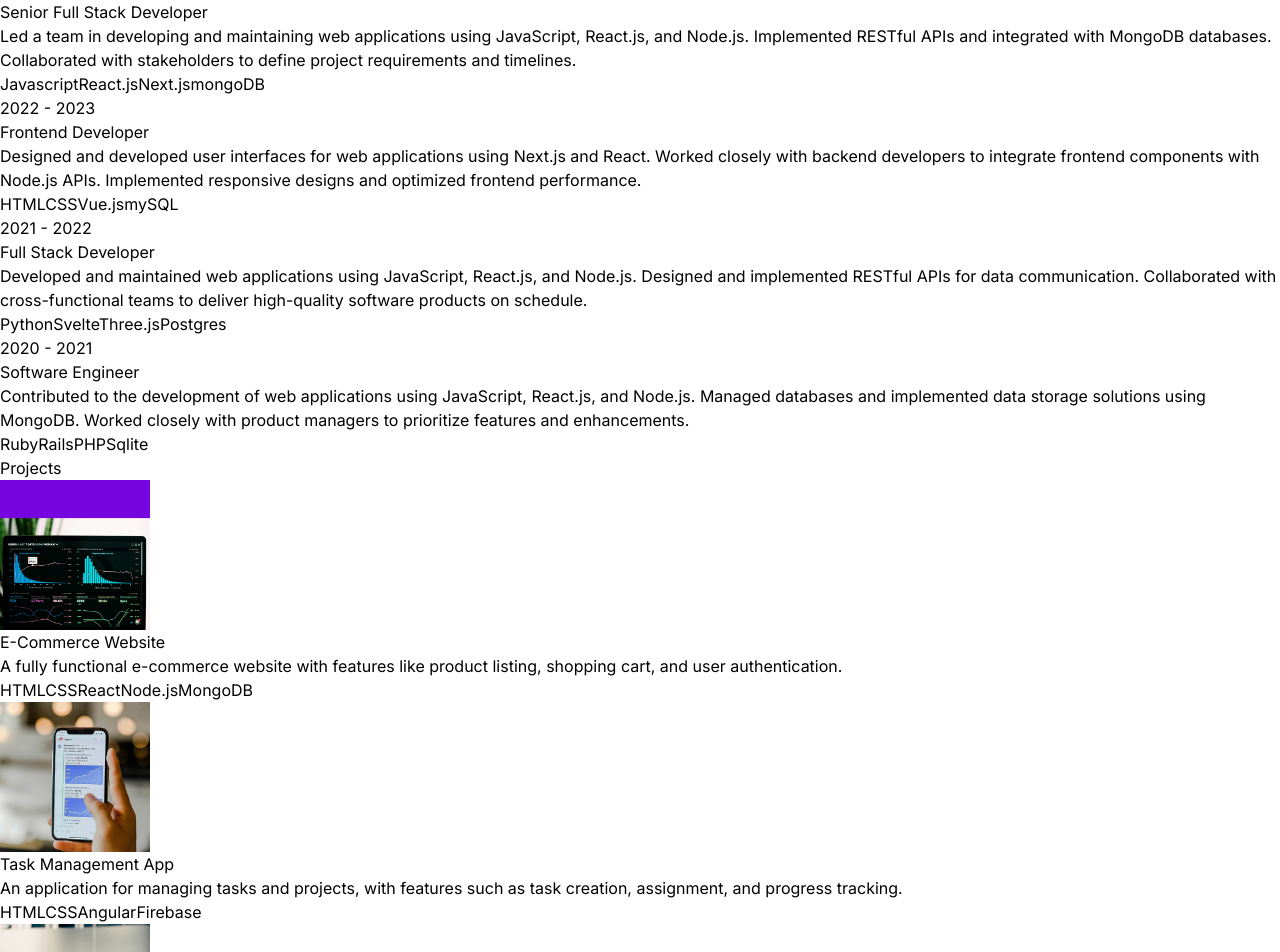
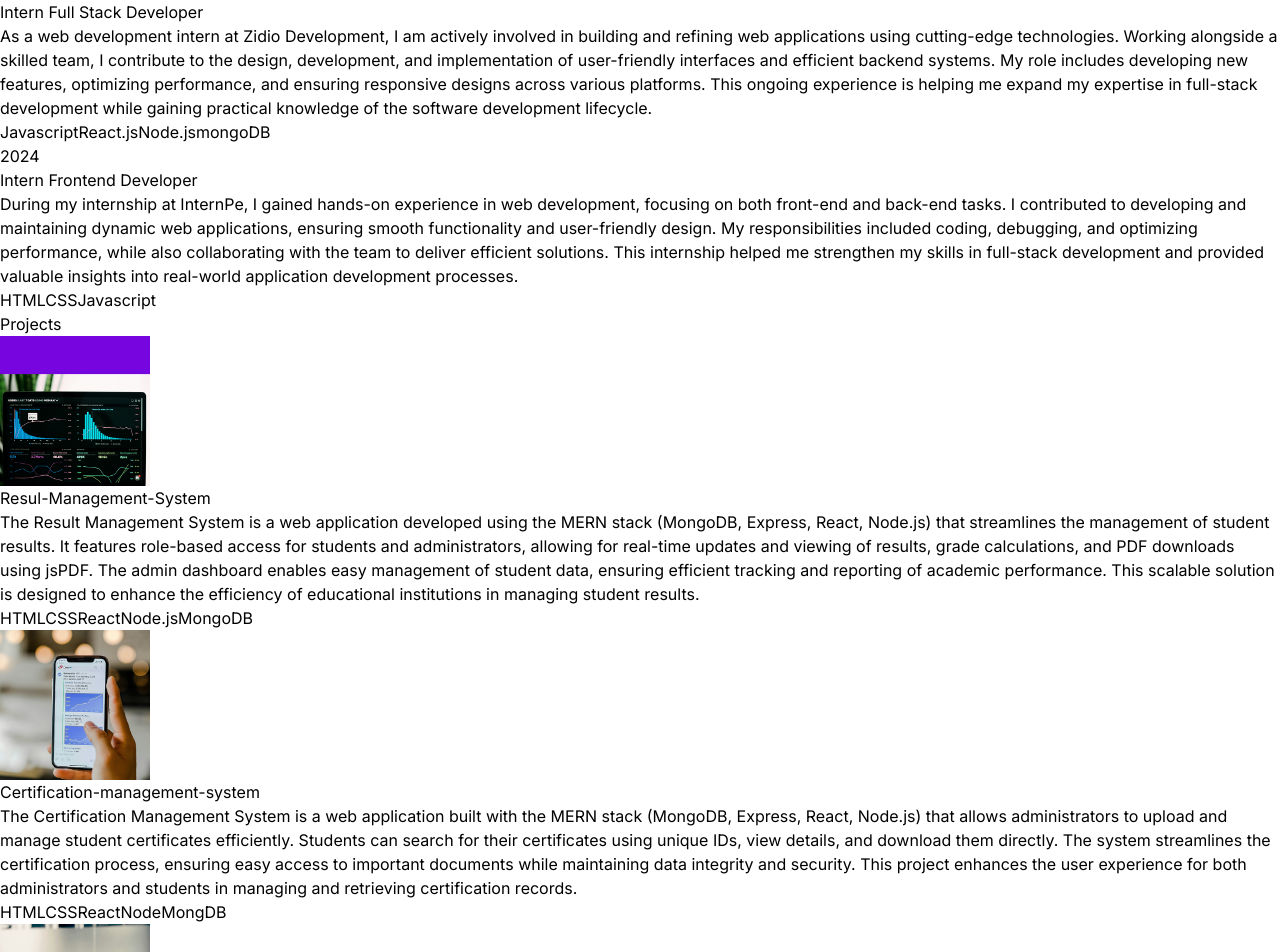
Before and after one commit to Shreyansh1005/react-portfolio-shreyansh, a React (Vite) app: page / in a window 1280 px wide. Shown: the part 1480-2432 px from the top of the page. Built offline with nearby package versions, Linux system fonts and the light colour scheme.

Commit message:
Update Constants in index.js

```diff
--- a/src/constants/index.js
+++ b/src/constants/index.js
@@ -4,74 +4,84 @@ import project3 from "../assets/projects/project-3.jpg";
 
 import project4 from "../assets/projects/project-4.jpg";
 
-export const HERO_CONTENT = `I am a dedicated student web designer with a keen interest in crafting visually appealing and functional websites. Proficient in important web designing languages, I specialize in creating seamless user experiences and eye-catching interfaces. While honing my skills in front-end development, I am actively expanding my expertise in backend technologies to build well-rounded web solutions.`;
+export const HERO_CONTENT = `Specializing in full-stack development, I create responsive, efficient, and scalable web applications that not only look great but perform seamlessly. From intuitive front-end designs to robust back-end functionality, I build with a user-first approach, ensuring smooth experiences across all devices. Let’s collaborate to transform your ideas into innovative web solutions.`
+;
 
-export const ABOUT_TEXT = `I am a dedicated and versatile full stack developer with a passion for creating efficient and user-friendly web applications. With 5 years of professional experience, I have worked with a variety of technologies, including React, Next.js, Node.js, MySQL, PostgreSQL, and MongoDB. My journey in web development began with a deep curiosity for how things work, and it has evolved into a career where I continuously strive to learn and adapt to new challenges. I thrive in collaborative environments and enjoy solving complex problems to deliver high-quality solutions. Outside of coding, I enjoy staying active, exploring new technologies, and contributing to open-source projects.`;
+export const ABOUT_TEXT = `I am a web developer with a passion for creating cutting-edge applications that blend functionality with an intuitive user experience. Currently pursuing my B.Tech in Computer Science at JSS Academy of Technical Education, Noida, I have honed my skills in both front-end and back-end development. My experience ranges from building result management systems and certification platforms to developing school transport systems, all with a focus on scalability and performance.
+
+Driven by curiosity and a love for problem-solving, I enjoy diving into new technologies and leveraging them to create meaningful solutions. With strong soft skills and a dedication to continuous learning, I thrive in collaborative environments where innovation meets practical application.`
+;
 
 export const EXPERIENCES = [
   {
-    year: "2023 - Present",
-    role: "Senior Full Stack Developer",
-    company: "Google Inc.",
-    description: `Led a team in developing and maintaining web applications using JavaScript, React.js, and Node.js. Implemented RESTful APIs and integrated with MongoDB databases. Collaborated with stakeholders to define project requirements and timelines.`,
-    technologies: ["Javascript", "React.js", "Next.js", "mongoDB"],
+    year: "2024 - Present",
+    role: "Intern Full Stack Developer",
+    company: "Zidio Development",
+    description: `As a web development intern at Zidio Development, I am actively involved in building and refining web applications using cutting-edge technologies. Working alongside a skilled team, I contribute to the design, development, and implementation of user-friendly interfaces and efficient backend systems. My role includes developing new features, optimizing performance, and ensuring responsive designs across various platforms. This ongoing experience is helping me expand my expertise in full-stack development while gaining practical knowledge of the software development lifecycle.`
+,
+    technologies: ["Javascript", "React.js", "Node.js", "mongoDB"],
   },
   {
-    year: "2022 - 2023",
-    role: "Frontend Developer",
-    company: "Adobe",
-    description: `Designed and developed user interfaces for web applications using Next.js and React. Worked closely with backend developers to integrate frontend components with Node.js APIs. Implemented responsive designs and optimized frontend performance.`,
-    technologies: ["HTML", "CSS", "Vue.js", "mySQL"],
+    year: "2024",
+    role: "Intern Frontend Developer",
+    company: "InternPe",
+    description: `During my internship at InternPe, I gained hands-on experience in web development, focusing on both front-end and back-end tasks. I contributed to developing and maintaining dynamic web applications, ensuring smooth functionality and user-friendly design. My responsibilities included coding, debugging, and optimizing performance, while also collaborating with the team to deliver efficient solutions. This internship helped me strengthen my skills in full-stack development and provided valuable insights into real-world application development processes.`
+,
+    technologies: ["HTML", "CSS", "Javascript"],
   },
-  {
-    year: "2021 - 2022",
-    role: "Full Stack Developer",
-    company: "Facebook",
-    description: `Developed and maintained web applications using JavaScript, React.js, and Node.js. Designed and implemented RESTful APIs for data communication. Collaborated with cross-functional teams to deliver high-quality software products on schedule.`,
-    technologies: ["Python", "Svelte", "Three.js", "Postgres"],
-  },
-  {
-    year: "2020 - 2021",
-    role: "Software Engineer",
-    company: "Paypal",
-    description: `Contributed to the development of web applications using JavaScript, React.js, and Node.js. Managed databases and implemented data storage solutions using MongoDB. Worked closely with product managers to prioritize features and enhancements.`,
-    technologies: ["Ruby", "Rails", "PHP", "Sqlite"],
-  },
+  // {
+
+  //   year: "2021 - 2022",
+  //   role: "Full Stack Developer",
+  //   company: "Facebook",
+  //   description: `Developed and maintained web applications using JavaScript, React.js, and Node.js. Designed and implemented RESTful APIs for data communication. Collaborated with cross-functional teams to deliver high-quality software products on schedule.`,
+  //   technologies: ["Python", "Svelte", "Three.js", "Postgres"],
+  // },
+  // {
+  //   year: "2020 - 2021",
+  //   role: "Software Engineer",
+  //   company: "Paypal",
+  //   description: `Contributed to the development of web applications using JavaScript, React.js, and Node.js. Managed databases and implemented data storage solutions using MongoDB. Worked closely with product managers to prioritize features and enhancements.`,
+  //   technologies: ["Ruby", "Rails", "PHP", "Sqlite"],
+  // },
 ];
 
 export const PROJECTS = [
   {
-    title: "E-Commerce Website",
+    title: "Resul-Management-System",
     image: project1,
     description:
-      "A fully functional e-commerce website with features like product listing, shopping cart, and user authentication.",
+      "The Result Management System is a web application developed using the MERN stack (MongoDB, Express, React, Node.js) that streamlines the management of student results. It features role-based access for students and administrators, allowing for real-time updates and viewing of results, grade calculations, and PDF downloads using jsPDF. The admin dashboard enables easy management of student data, ensuring efficient tracking and reporting of academic performance. This scalable solution is designed to enhance the efficiency of educational institutions in managing student results."
+,
     technologies: ["HTML", "CSS", "React", "Node.js", "MongoDB"],
   },
   {
-    title: "Task Management App",
+    title: "Certification-management-system",
     image: project2,
     description:
-      "An application for managing tasks and projects, with features such as task creation, assignment, and progress tracking.",
-    technologies: ["HTML", "CSS", "Angular", "Firebase"],
+      "The Certification Management System is a web application built with the MERN stack (MongoDB, Express, React, Node.js) that allows administrators to upload and manage student certificates efficiently. Students can search for their certificates using unique IDs, view details, and download them directly. The system streamlines the certification process, ensuring easy access to important documents while maintaining data integrity and security. This project enhances the user experience for both administrators and students in managing and retrieving certification records."
+,
+    technologies: ["HTML", "CSS", "React", "Node","MongDB"],
   },
   {
     title: "Portfolio Website",
     image: project3,
     description:
       "A personal portfolio website showcasing projects, skills, and contact information.",
-    technologies: ["HTML", "CSS", "React", "Bootstrap"],
+    technologies: ["HTML", "CSS", "React", "Tailwind"],
   },
   {
-    title: "Blogging Platform",
+    title: "AI-in-Agriculture",
     image: project4,
     description:
-      "A platform for creating and publishing blog posts, with features like rich text editing, commenting, and user profiles.",
-    technologies: ["HTML", "CSS", "Vue.js", "Express", "mySQL"],
+      "The AI in Agriculture project leverages machine learning algorithms to optimize farming practices and enhance crop yield. By analyzing data such as soil health, weather patterns, and crop performance, the application provides actionable insights to farmers, enabling informed decision-making. This solution aims to improve resource management, reduce costs, and promote sustainable agricultural practices. The integration of AI technology into agriculture seeks to revolutionize traditional farming methods, making them more efficient and productive.",
+
+    technologies: ["HTML", "React","CSS", "Python", "Express", "MogoDB"],
   },
 ];
 
 export const CONTACT = {
-  address: "767 Fifth Avenue, New York, NY 10153 ",
-  phoneNo: "+12 4555 666 00 ",
-  email: "me@example.com",
+  address: "Bishanpura, Sector-58, Noida, Uttar Pradesh ",
+  phoneNo: "+91 8736037009",
+  email: "dubeyshreyansh2003@gmail.com",
 };
```
